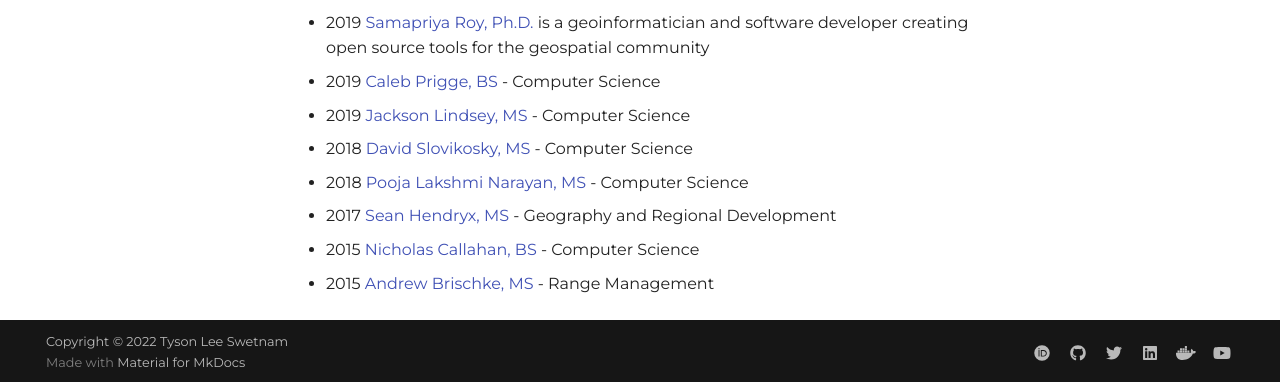
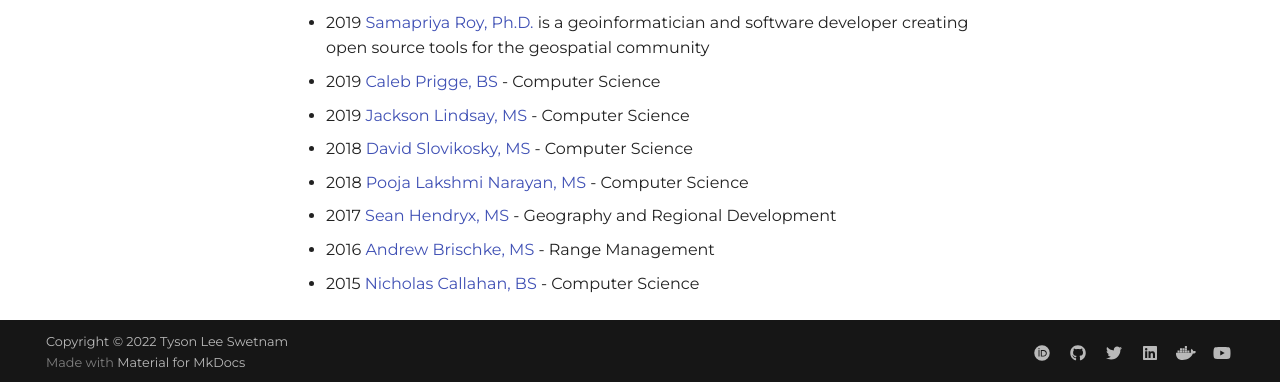
Before and after one commit to tyson-swetnam/new-website, an MkDocs documentation site: the page built from docs/mentoring.md, in a window 1280 px wide and 1217 px high. Shown: the part 832-1214 px from the top of the window. Built offline with MkDocs 1.6.1 and Material for MkDocs 9.7.7, drawn with Linux system fonts in a browser that asks for light colours; some web fonts are replaced; comment, search, counter and statistics services are not loaded.

Commit message:
Update mentoring.md

```diff
--- a/docs/mentoring.md
+++ b/docs/mentoring.md
@@ -17,9 +17,9 @@ I advise graduate students on their Master's and Doctoral committees at Universi
 * 2020 [Blase LaSala, MS](https://www.unrealengine.com/en-US/spotlights/exploring-the-stunning-caves-of-the-national-park-service-in-real-time-3d) - Mining and Geological Engineering
 * 2019 [Samapriya Roy, Ph.D.](https://samapriya.github.io/) is a geoinformatician and software developer creating open source tools for the geospatial community
 * 2019 [Caleb Prigge, BS](https://github.com/priggec) - Computer Science
-* 2019 [Jackson Lindsey, MS](https://www.linkedin.com/in/jackson-lindsay-9b4378213/) - Computer Science
+* 2019 [Jackson Lindsay, MS](https://www.linkedin.com/in/jackson-lindsay-9b4378213/) - Computer Science
 * 2018 [David Slovikosky, MS](https://www.linkedin.com/in/davidslovikosky/) - Computer Science
 * 2018 [Pooja Lakshmi Narayan, MS](https://www.linkedin.com/in/pooja-lakshmi-narayan-89724717/) - Computer Science
 * 2017 [Sean Hendryx, MS](https://www.linkedin.com/in/sean-hendryx-43894056/) - Geography and Regional Development
+* 2016 [Andrew Brischke, MS](https://extension.arizona.edu/person/andrew-brischke) - Range Management
 * 2015 [Nicholas Callahan, BS](https://www.linkedin.com/in/nicholas-callahan-425a1545/) - Computer Science
-* 2015 [Andrew Brischke, MS](https://extension.arizona.edu/person/andrew-brischke) - Range Management
```
